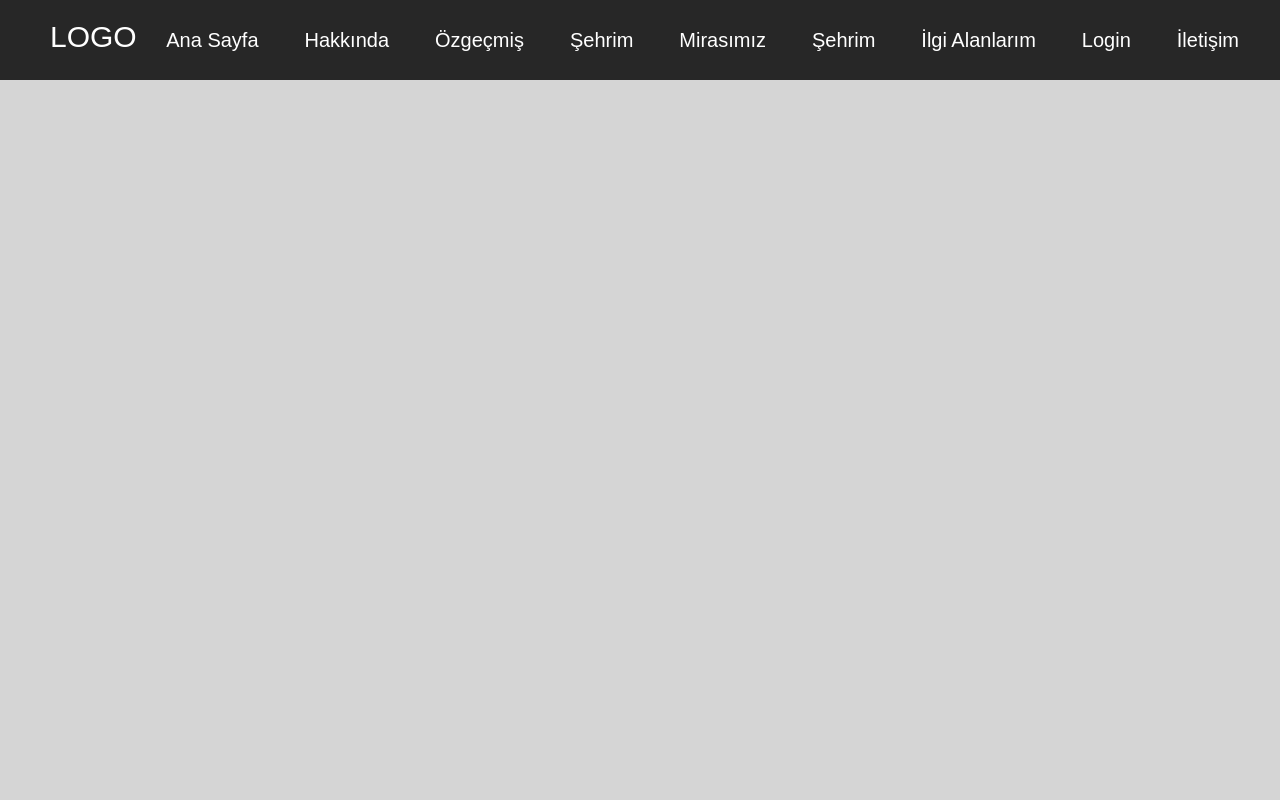
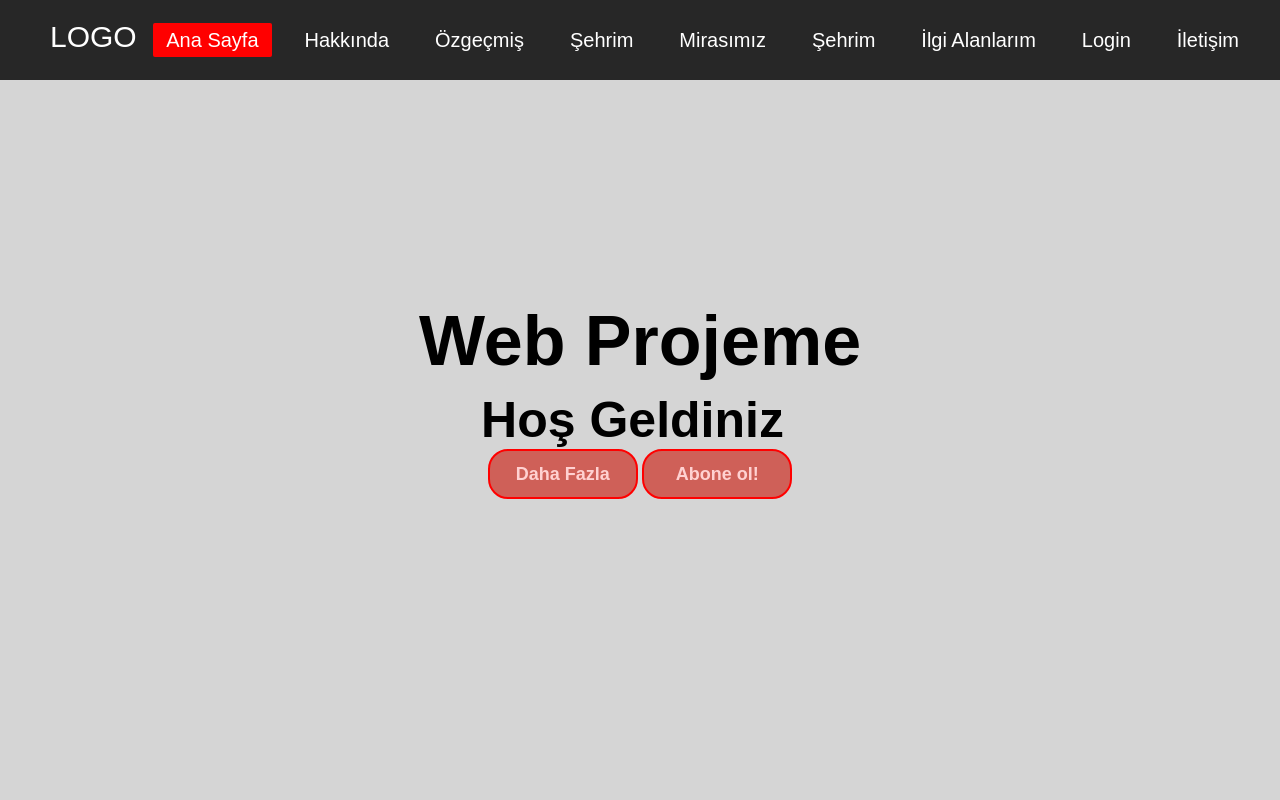
Before and after one commit to NihatKocukoglu/web-technologies-project, a PHP site: page / in a window 1280 px wide. Run offline with PHP 8.4, Linux system fonts and the light colour scheme.

Commit message:
Add files via upload

```diff
--- a/Web Proje/index.html
+++ b/Web Proje/index.html
@@ -7,7 +7,9 @@
     <link rel="stylesheet"href="style.css">
 </head>
 <body>
+
     <div class="container">
+
         <div class="navbar">
 
             <div class="logo">
@@ -15,7 +17,7 @@
             </div>
 
             <ul>
-                <li><a href="#">Ana Sayfa</a></li>
+                <li><a href="#" class="active">Ana Sayfa</a></li>
                 <li><a href="#">Hakkında</a></li>
                 <li><a href="#">Özgeçmiş</a></li>
                 <li><a href="#">Şehrim</a></li>
@@ -26,6 +28,17 @@
                 <li><a href="#">İletişim</a></li>
             </ul>
         </div>
+
+        <div class="center">
+            <h1>Web Projeme</h1>
+            <h2>Hoş Geldiniz</h2>
+            <div class="buttons">
+                <button>Daha Fazla</button>
+                <button>Abone ol!</button>
+            </div>
+        </div>
+
     </div>
+
 </body>
 </html>
--- a/Web Proje/style.css
+++ b/Web Proje/style.css
@@ -48,3 +48,52 @@
     padding:6px 13px;
     font-family: sans-serif;
 }
+
+.navbar ul li a.active,
+.navbar ul li a:hover{
+    background: red;
+    border-radius: 2px;
+}
+
+.container .center{
+    position: absolute;
+    top: 50%;
+    left: 50%;
+    transform: translate(-50%,-50%);
+    font-family: sans-serif;
+    user-select: none;
+}
+
+.center h1{
+color:black;
+font-size: 70px;
+font-weight: bold;
+width: 900px;
+text-align:center;
+}
+
+.center h2{
+    color:black;
+    font-size: 50px;
+    font-weight: bold;
+    width: 885px;
+    margin-top: 10px;
+    text-align: center;
+}
+
+.center .buttons{
+    text-align: center;
+}
+
+.buttons button{
+    height: 50px;
+    width: 150px;
+    font-size: 18px;
+    font-weight: bold;
+    color: #ffd1d1;
+    background: rgb(207, 96, 88);
+    border: solid 2px red;
+    cursor: pointer;
+    outline: none;
+    border-radius: 20px;
+}
```
